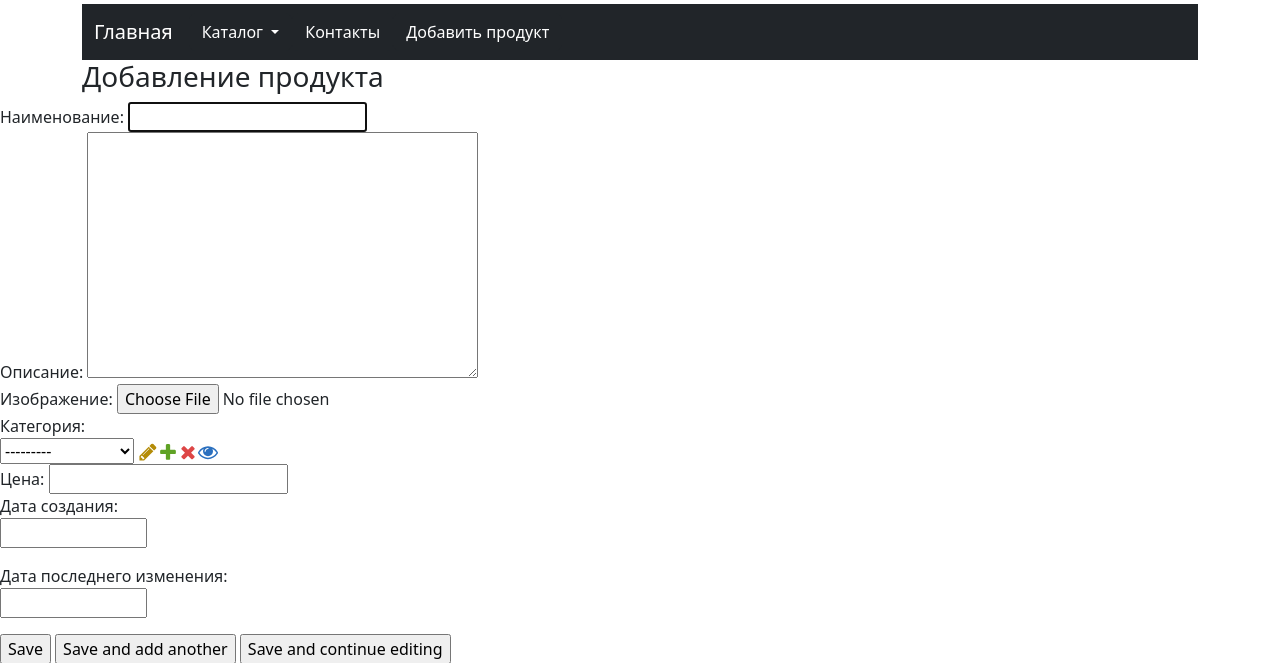
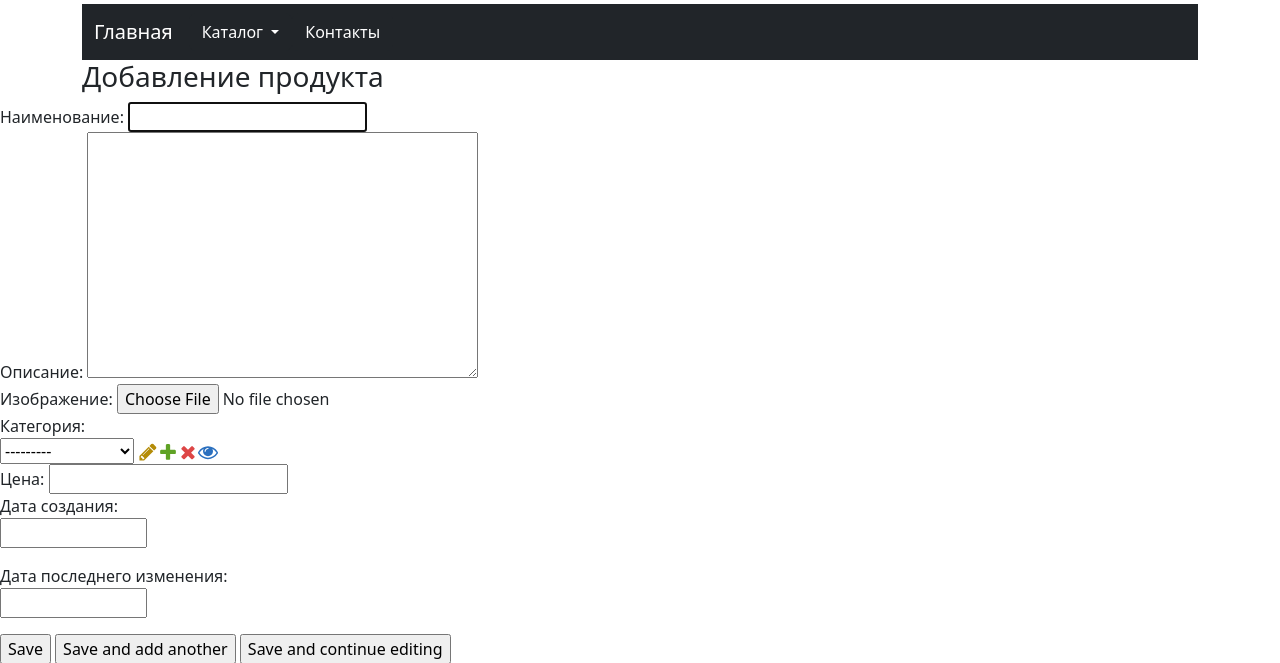
Before and after one commit to AlexandrBxbrxv/dz_19_2, a Django app: page /add_product in a window 1280 px wide. Shown: the top 663 px of the page. Run offline with Django 5.2, Linux system fonts and the light colour scheme.

Commit message:
убрал кнопку добавить продукт

```diff
--- a/catalog/templates/catalog/includes/inc_nav_bar.html
+++ b/catalog/templates/catalog/includes/inc_nav_bar.html
@@ -25,11 +25,6 @@
               Контакты
             </a>
           </li>
-          <li class="nav-item">
-            <a class="btn btn-dark" aria-expanded="false" href="{% url 'catalog:add_product' %}">
-              Добавить продукт
-            </a>
-          </li>
         </ul>
       </div>
     </div>
```
